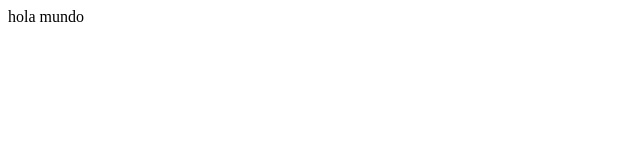
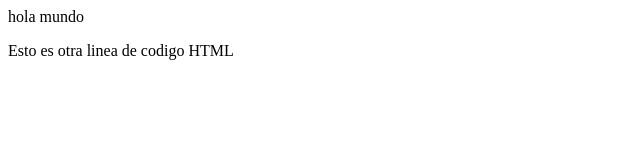
Before and after one commit to mradom/curso1a, a plain HTML site: page index.html in a window 1280 px wide. Shown: the whole page, without its empty margins (0-640 px from the left). Drawn offline with Linux system fonts and the light colour scheme.

Commit message:
Agrego un nuevo parrafo

```diff
--- a/index.html
+++ b/index.html
@@ -9,5 +9,6 @@
   <body>
     <script src="script.js"></script>
     hola mundo
+    <p>Esto es otra linea de codigo HTML</p>
   </body>
 </html>
```
